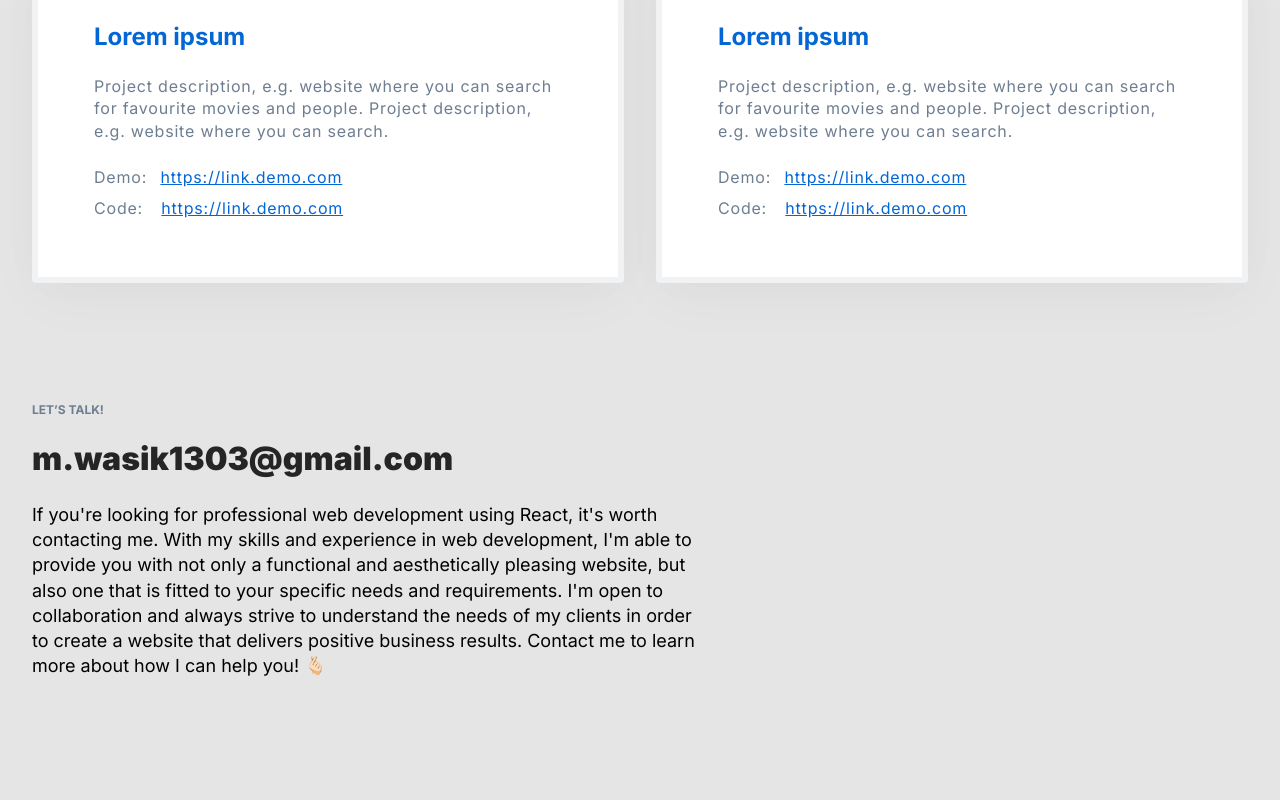
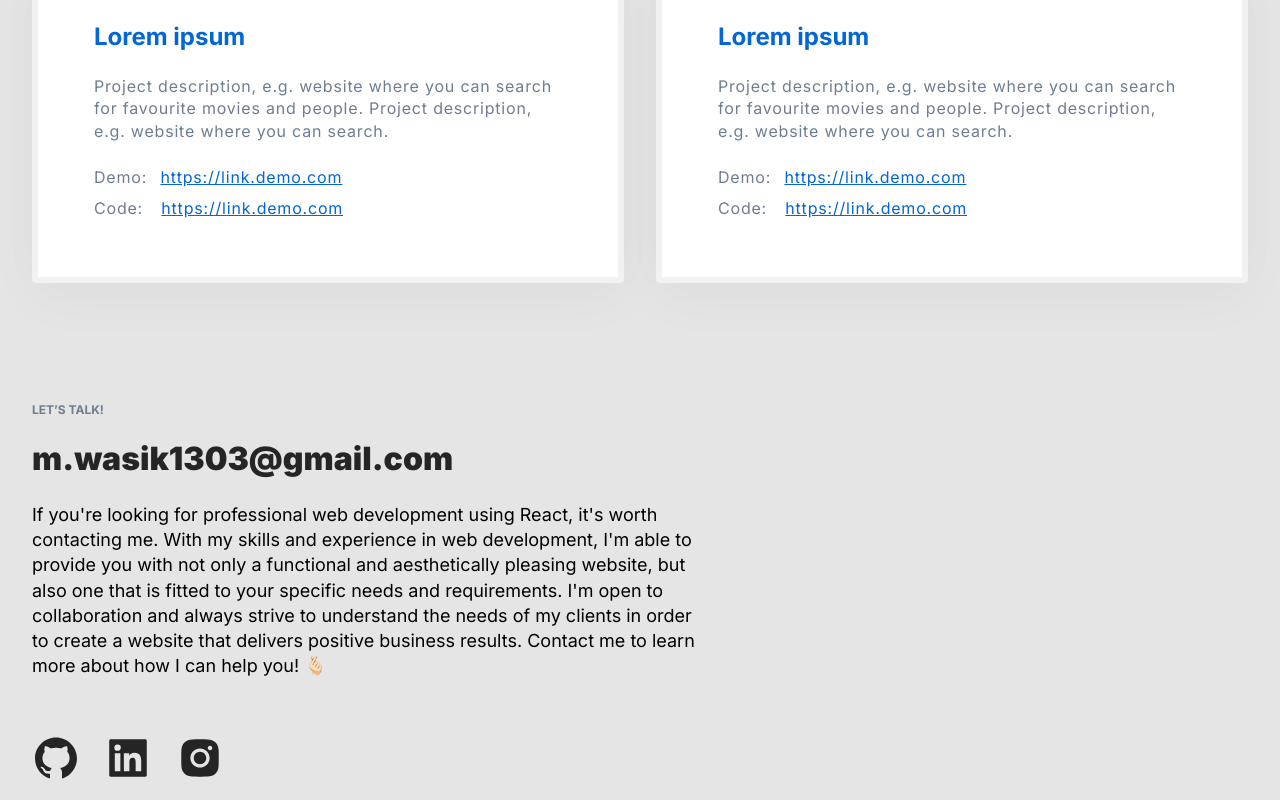
Before and after one commit to met3usz/homepage-react, a React (Create React App) app: page / in a window 1280 px wide. Shown: the part 1875-2675 px from the top of the page. Before the commit the page ends 2623 px from the top, so only its background shows below. Built offline with nearby package versions, Linux system fonts and the light colour scheme.

Commit message:
Added Social Medias Section
In this section are located icons for social media: GitHub, Linkedin and Instagram

```diff
--- a/src/App.js
+++ b/src/App.js
@@ -3,6 +3,7 @@ import Header from './components/Header';
 import LearnNext from './components/LearnNext';
 import Portfolio from './components/Portfolio';
 import Skills from './components/Skills';
+import SocialMedia from './components/SocialMedias';
 
 function App() {
   return (
@@ -12,6 +13,7 @@ function App() {
       <LearnNext />
       <Portfolio />
       <Contact />
+      <SocialMedia />
     </>
   );
 }
--- /dev/null
+++ b/src/components/SocialMedias/index.js
@@ -0,0 +1,32 @@
+import { SocialLink, SocialWrapper } from './styled';
+import { AiFillGithub, AiFillLinkedin, AiFillInstagram } from 'react-icons/ai';
+
+const SocialMedia = () => {
+  return (
+    <SocialWrapper>
+      <SocialLink
+        href="https://github.com/met3usz"
+        target="_blank"
+        rel="noreferrer"
+      >
+        <AiFillGithub size={'48px'} />
+      </SocialLink>
+      <SocialLink
+        href="https://www.linkedin.com/in/met3usz/"
+        target="_blank"
+        rel="noreferrer"
+      >
+        <AiFillLinkedin size={'48px'} />
+      </SocialLink>
+      <SocialLink
+        href="https://www.instagram.com/met3usz/"
+        target="_blank"
+        rel="noreferrer"
+      >
+        <AiFillInstagram size={'48px'} />
+      </SocialLink>
+    </SocialWrapper>
+  );
+};
+
+export default SocialMedia;
--- /dev/null
+++ b/src/components/SocialMedias/styled.js
@@ -0,0 +1,13 @@
+import styled from 'styled-components';
+
+export const SocialWrapper = styled.section`
+  max-width: 1216px;
+  margin: 0 auto;
+  display: flex;
+  flex-direction: row;
+  gap: 24px;
+`;
+
+export const SocialLink = styled.a`
+  color: ${({ theme }) => theme.color.black};
+`;
```
